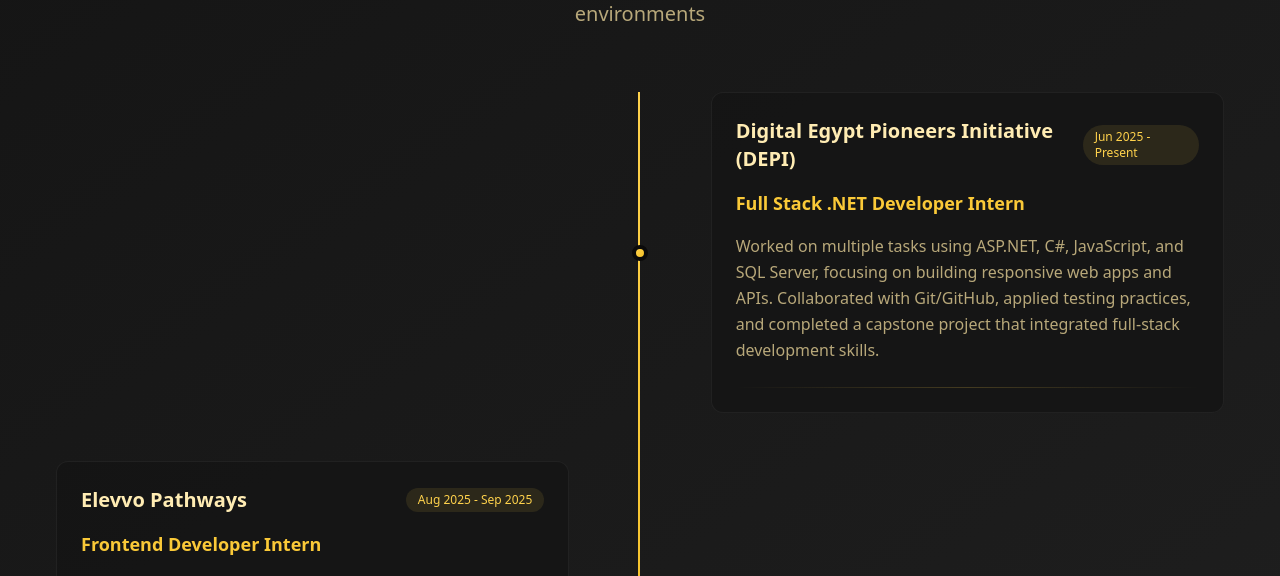
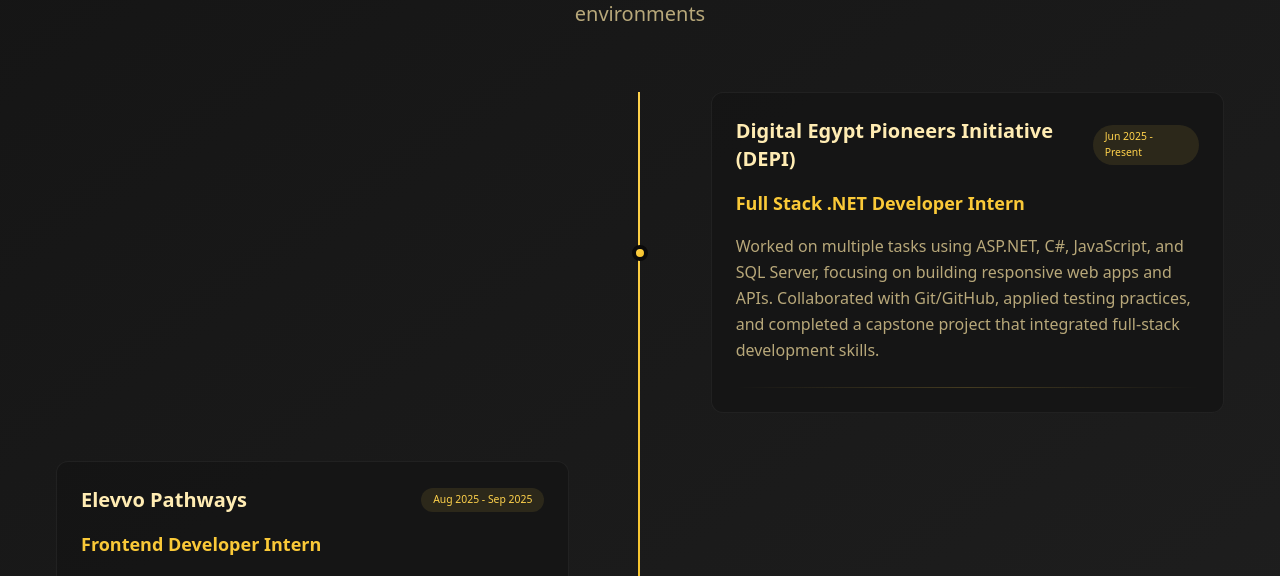
Before and after one commit to AhmeedSayeed/Ahmed-Sayed-Portfolio, a React (Vite) app: page / in a window 1280 px wide. Shown: the part 3048-3624 px from the top of the page. Built offline with nearby package versions, Linux system fonts and the light colour scheme; the HTML template or start-up script is replaced by a standard one.

Commit message:
Make the date in experience card smaller

```diff
--- a/src/components/sections/ExperienceSection.tsx
+++ b/src/components/sections/ExperienceSection.tsx
@@ -62,7 +62,7 @@ const ExperienceSection = () => {
                       <h3 className="text-xl font-bold text-foreground group-hover:text-primary transition-colors">
                         {experience.company}
                       </h3>
-                      <span className="text-xs font-medium text-primary bg-primary/10 px-3 py-1 rounded-full mt-2 sm:mt-0">
+                      <span className="text-[0.65rem] font-medium text-primary bg-primary/10 px-3 py-1 rounded-full mt-2 sm:mt-0">
                         {experience.startDate} - {experience.endDate}
                       </span>
                     </div>
```
